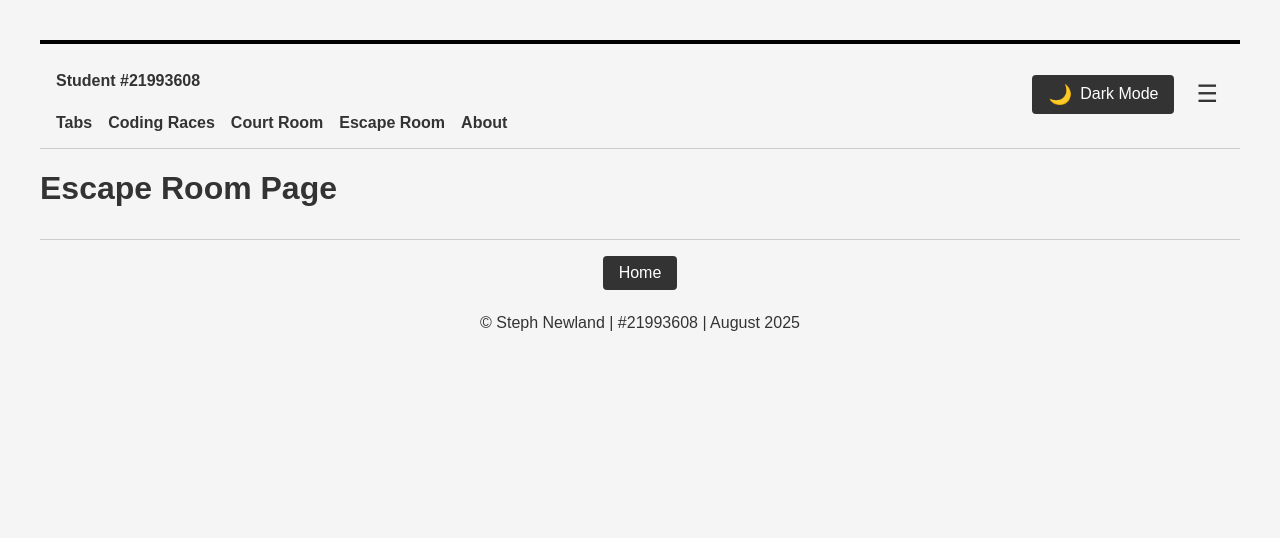
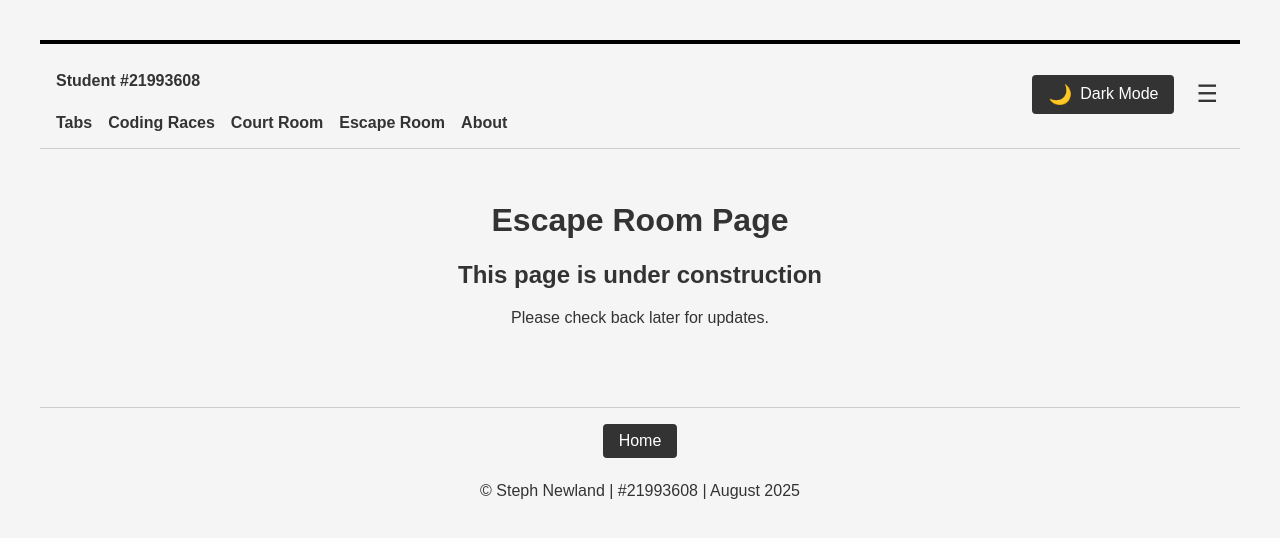
Before and after one commit to stephnewland/assignment-a1-p1, a Next.js app: page /escape-room in a window 1280 px wide. Shown: the top 538 px of the page. Built offline with nearby package versions, Linux system fonts and the light colour scheme.

Commit message:
Under Construction

```diff
--- a/app/escape-room/page.tsx
+++ b/app/escape-room/page.tsx
@@ -1,6 +1,11 @@
-// app/escape-room/page.tsx
 'use client';
 
 export default function EscapeRoomPage() {
-  return <h1 aria-label="Escape Room Page">Escape Room Page</h1>;
+  return (
+    <main style={{ padding: '2rem', textAlign: 'center' }}>
+      <h1 aria-label="Escape Room Page">Escape Room Page</h1>
+      <h2>This page is under construction </h2>
+      <p>Please check back later for updates.</p>
+    </main>
+  );
 }
```
Also changed, not shown: app/coding-races/page.tsx (+8 -3 lines), app/court-room/page.tsx (+7 -2 lines).
